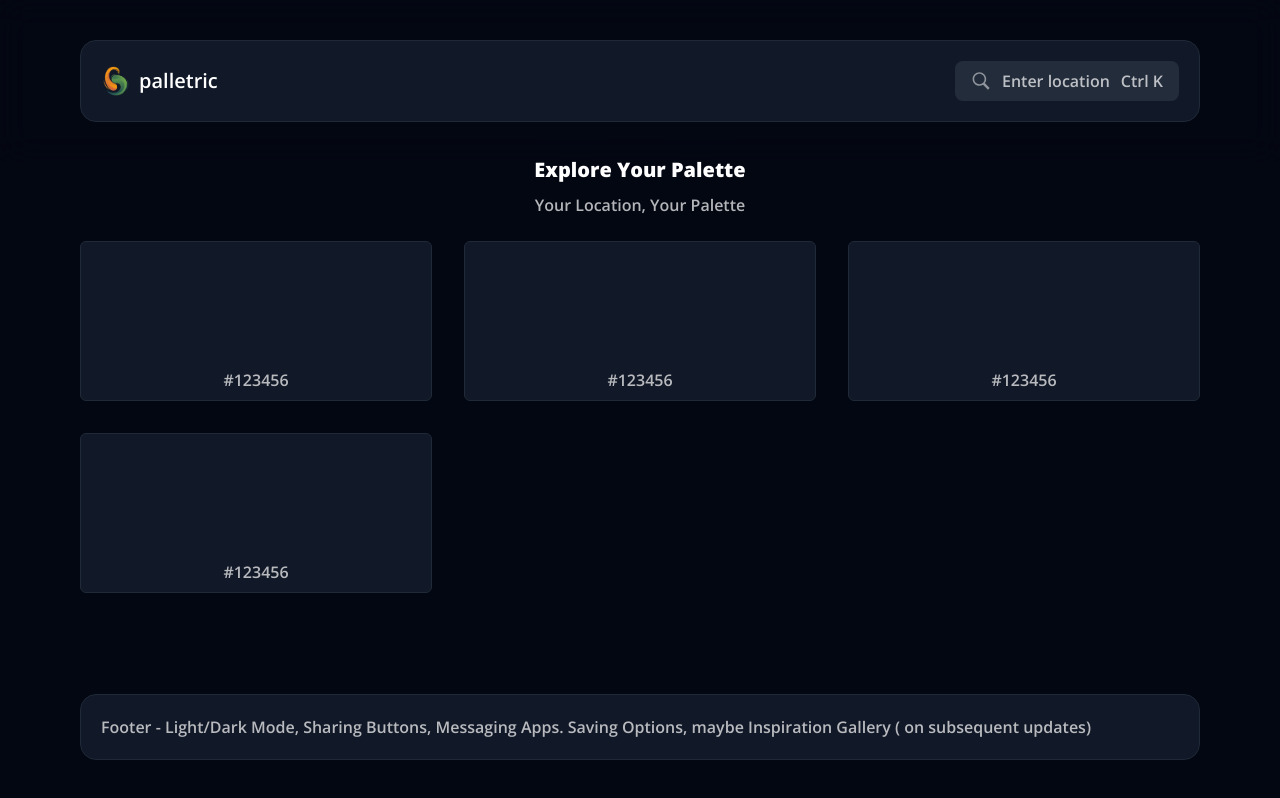
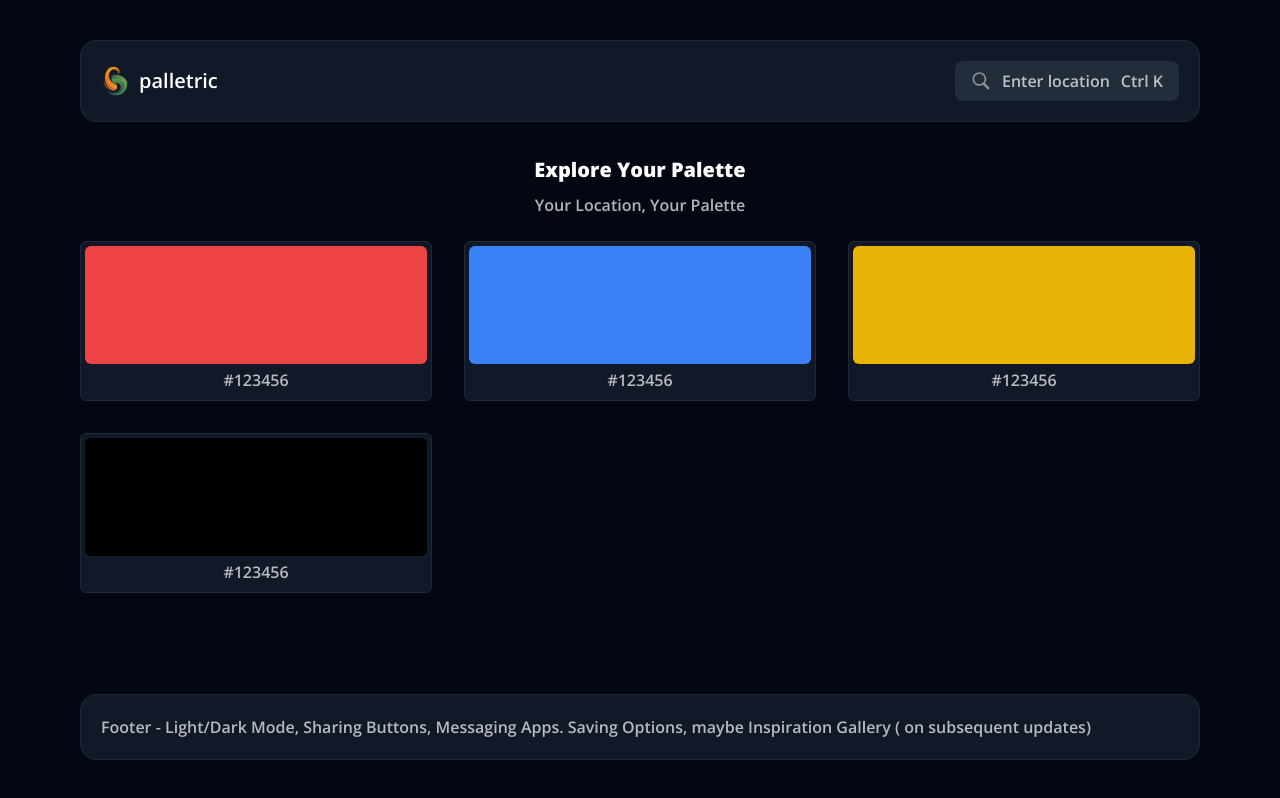
Before and after one commit to Joshardals/Palletric, a Next.js app: page / in a window 1280 px wide. Built offline with nearby package versions, Linux system fonts and the light colour scheme; no server answers.

Commit message:
initial commit

```diff
--- a/components/shared/ColorTiles.tsx
+++ b/components/shared/ColorTiles.tsx
@@ -5,7 +5,7 @@ export default function ColorTiles({ color }: { color: string }) {
         className="rounded-md bg-gray-900 h-full flex flex-col p-1 border border-gray-800
       "
       >
-        <div className={` {${color}} rounded-md flex-1 animateTiles`} />
+        <div className={` ${color} rounded-md flex-1 animateTiles`} />
         <div className="text-center p-1">#123456</div>
       </div>
       {/* Where I will display the color codes on mobile devices */}
```
